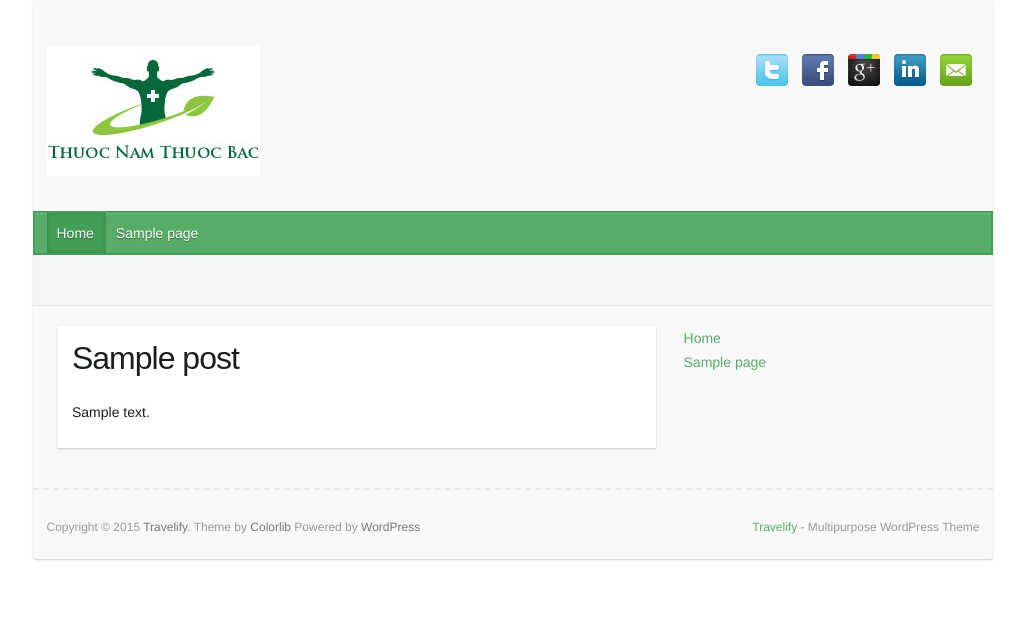
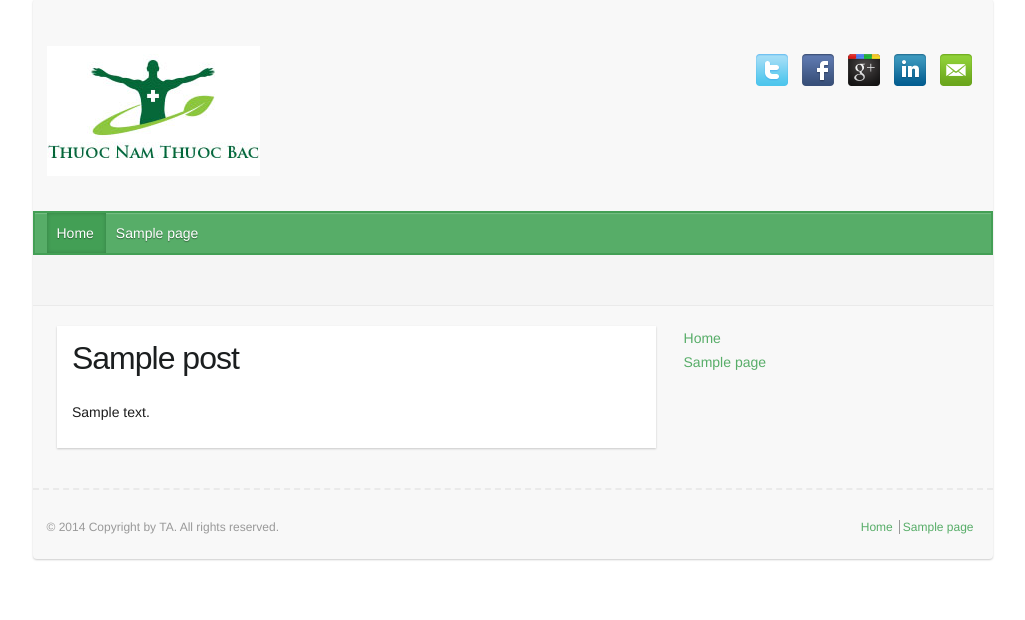
Before and after one commit to ninhtheanh/thuocnamthuocbac, a WordPress theme: the page made by wp-content/themes/dongy/page.php in a window 1280 px wide. Shown: the part 22-642 px from the top of the page, without its empty margins (127-1152 px from the left). Run offline with PHP 8.4 and a stand-in for WordPress, Linux system fonts and the light colour scheme; the site name, menu and one post (Sample post) are stand-ins, and other content is empty; some libraries are stand-ins or nearby versions.

Commit message:
Footer menu

```diff
--- a/wp-content/themes/dongy/footer.php
+++ b/wp-content/themes/dongy/footer.php
@@ -13,9 +13,13 @@
 		<div id="site-generator">
 				<div class="container">
 					<div class="copyright">
-						Copyright © 2015 <a href="https://colorlib.com/travelify/" title="Travelify"><span>Travelify</span></a>. Theme by <a href="http://colorlib.com/wp/travelify/" target="_blank" title="Colorlib"><span>Colorlib</span></a> Powered by <a href="http://wordpress.org" target="_blank" title="WordPress"><span>WordPress</span></a>
+						© 2014 Copyright by TA. All rights reserved.
 					</div><!-- .copyright -->
-					<div class="footer-right"><a href="https://colorlib.com/travelify/">Travelify</a> - Multipurpose WordPress Theme</div>
+					<div class="footer-right">
+
+						<?php wp_nav_menu( array( 'container_class' => 'menu-footer', 'theme_location' => 'footer-menu' ) ); ?>
+
+					</div>
 					<div style="clear:both;"></div>
 				</div><!-- .container -->
 		</div><!-- .site-info -->
--- a/wp-content/themes/dongy/functions.php
+++ b/wp-content/themes/dongy/functions.php
@@ -83,6 +83,7 @@ function twentyfifteen_setup() {
 	// This theme uses wp_nav_menu() in two locations.
 	register_nav_menus( array(
 		'primary' => __( 'Primary Menu',      'twentyfifteen' ),
+		'footer-menu'  => __( 'Footer Menu', 'twentyfifteen' ),
 		'social'  => __( 'Social Links Menu', 'twentyfifteen' ),
 	) );
 
--- a/wp-content/themes/dongy/style.css
+++ b/wp-content/themes/dongy/style.css
@@ -2251,3 +2251,21 @@ div.wpcf7-response-output {
      color: #3c763d;
 }
 /*Styling Contact Form 7 Validation With CSS And Border - End*/
+
+.menu-footer ul {text-transform:uppercase;
+     display: inline;
+     list-style-type: none;
+     list-style-image:none;
+     margin:0;
+ }
+.menu-footer li {
+     display: inline;
+     padding: 0px 6px 0px 3px;
+     border-right: 1px solid;
+ }
+ .menu-footer li:last-child {
+	border-right: 0px;
+}
+ .menu-footer li a{
+	text-transform: none;
+ }
```
